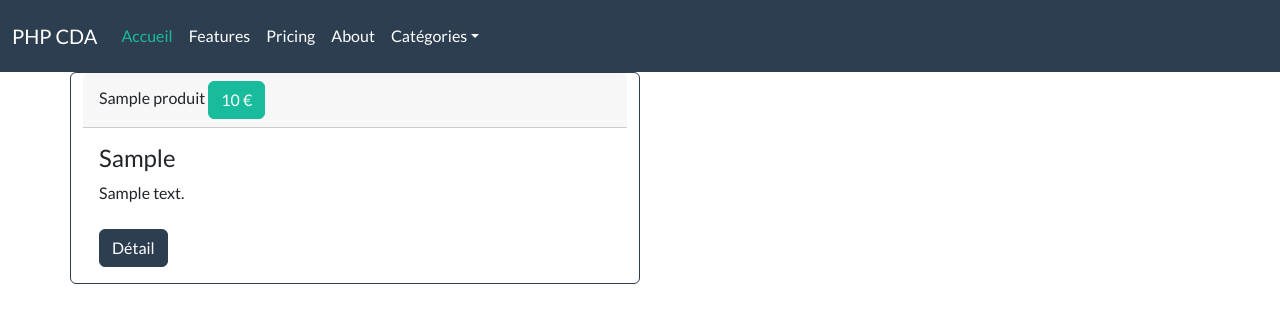
After one commit to damienboiteux/cda-back-1816, a PHP site: page /produits.php in a window 1280 px wide. The commit adds this page. Shown: the top 323 px of the page. Run offline with PHP 8.4, Linux system fonts and the light colour scheme; tables that the repository leaves empty or names only in its code hold one stand-in row (values such as "Sample post").

Commit message:
mercredi 16h52

```diff
--- a/header.php
+++ b/header.php
@@ -30,12 +30,27 @@
                     <li class="nav-item">
                         <a class="nav-link" href="#">About</a>
                     </li>
+                    <?php
+
+                    $dsn = "mysql:host=localhost;dbname=phpcda;charset=utf8";
+                    $username = "root";
+                    $password = "";
+
+                    require 'utils/bdd.php';
+
+                    $sql = "SELECT * FROM categorie";
+                    $categories = $pdo->query($sql);
+
+                    ?>
                     <li class="nav-item dropdown">
-                        <a class="nav-link dropdown-toggle" data-bs-toggle="dropdown" href="#" role="button" aria-haspopup="true" aria-expanded="false">Exercices</a>
+                        <a class="nav-link dropdown-toggle" data-bs-toggle="dropdown" href="#" role="button" aria-haspopup="true" aria-expanded="false">Catégories</a>
                         <div class="dropdown-menu">
-                            <a class="dropdown-item" href="/exercices/exo1.php">Exercice 1</a>
-                            <a class="dropdown-item" href="/exercices/exo2.php">Exercice 2</a>
-                            <a class="dropdown-item" href="/exercices/exo3.php">Exercice 3</a>
+                            <!-- <a class="dropdown-item" href="/produits.php?cat=1">Homme</a>
+                            <a class="dropdown-item" href="/produits.php?cat=2">Femme</a>
+                            <a class="dropdown-item" href="/produits.php?cat=3">Enfant</a> -->
+                            <?php while ($categorie = $categories->fetch(PDO::FETCH_OBJ)) { ?>
+                                <a class="dropdown-item" href="/produits.php?cat=<?= $categorie->id; ?>"><?= $categorie->libelle; ?></a>
+                            <?php } ?>
                         </div>
                     </li>
                 </ul>
--- /dev/null
+++ b/produits.php
@@ -0,0 +1,43 @@
+<?php
+
+require './header.php';
+require 'utils/bdd.php';
+
+
+if (!empty($_GET['cat'])) {
+    $sql = "SELECT * FROM produit WHERE id_categorie=" . $_GET['cat'];
+} else {
+    $sql = "SELECT * FROM produit";
+}
+
+/*
+$produits = $pdo->query($sql);
+while ($produit = $produits->fetch(PDO::FETCH_ASSOC)) {
+?>
+    <div class="col-6">
+        <h2><?= $produit['nom']; ?></h2>
+        <small><?= $produit['reference']; ?></small>
+        <p><?= $produit['description']; ?></p>
+        <p><strong><?= $produit['prix']; ?> €</strong></p>
+    </div>
+<?php
+}
+*/
+
+// PDO::FETCH_OBJ : chaque ligne est placée dans un objet de classe stdClass
+$produits = $pdo->query($sql);
+while ($produit = $produits->fetch(PDO::FETCH_OBJ)) {
+?>
+    <div class="card border-primary mb-3 col-6">
+        <div class="card-header"><?= $produit->nom; ?> <span class="btn btn-success me-auto"><?= $produit->prix; ?> €</span></div>
+        <div class="card-body">
+            <h4 class="card-title"><?= $produit->reference; ?></h4>
+            <p class="card-text"><?= $produit->description; ?></p>
+            <a href="#" class="btn btn-primary mt-2">Détail</a>
+        </div>
+    </div>
+
+<?php
+}
+
+require './footer.php';
--- /dev/null
+++ b/utils/bdd.php
@@ -0,0 +1,12 @@
+<?php
+
+$dsn = "mysql:host=localhost;dbname=phpcda;charset=utf8";
+$username = "root";
+$password = "";
+
+try {
+    $pdo = new PDO($dsn, $username, $password);
+} catch (PDOException $e) {
+    header('location: ./erreur.php');
+    // die("Connexion à la base de données impossible");
+}
```
Also changed, not shown: bdd-ecriture.php (added, +85 -0 lines), bdd-lecture.php (renamed from bdd.php, +24 -11 lines), inscription.php (+29 -0 lines).
